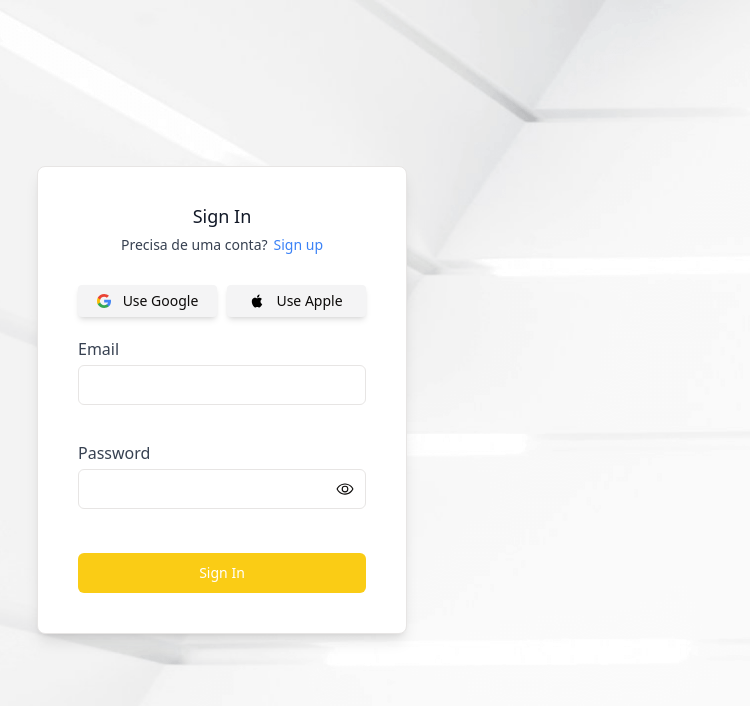
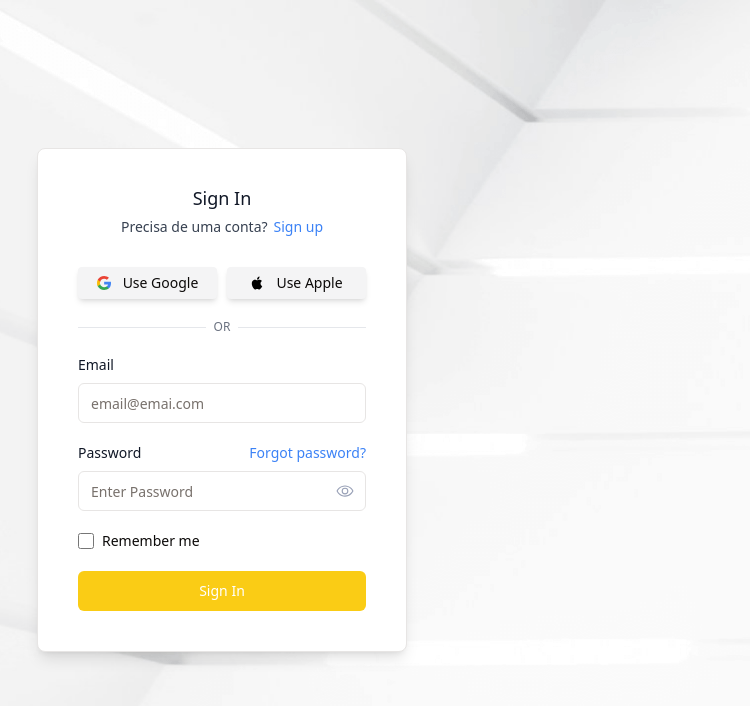
Before and after one commit to AGASALHA/pettrackweb, a React (Vite) app: page / in a window 1280 px wide. Shown: the top 706 px of the page, without its empty margins (418-1168 px from the left). Built offline with nearby package versions, Linux system fonts and the light colour scheme.

Commit message:
:lipstick: feat: normalizando components da tela de login

```diff
--- a/src/screens/Signin.tsx
+++ b/src/screens/Signin.tsx
@@ -53,34 +53,58 @@ export function Signin() {
               Use Apple
             </a>
           </div>
-
-          <div className="mb-4">
-            <label className="block text-gray-700">Email</label>
+          <div className="flex items-center gap-2">
+            <span className="border-t border-gray-200 w-full">
+            </span>
+            <span className="text-xs text-gray-500 font-medium uppercase">
+              Or
+            </span>
+            <span className="border-t border-gray-200 w-full">
+            </span>
+          </div>
+          <div className="flex flex-col gap-1">
+            <label className="text-sm font-normal text-gray-900">Email</label>
             <Input
               type="email"
               value={email}
+              placeholder='email@emai.com'
               onChange={(e) => setEmail(e.target.value)}
-              className="w-full mt-1"
+              className="w-full mt-1 outline-none focus:outline-none focus:border-yellow-400 "
               required
             />
           </div>
-          <div className="mb-6">
-            <label className="block text-gray-700">Password</label>
-            <div className='input relative flex items-center justify-center'>
+          <div className="flex flex-col gap-1">
+            <div className="flex items-center justify-between gap-1">
+              <label className="text-sm font-normal text-gray-900">Password</label>
+              <Link to="/forgotPass" className="text-sm text-blue-500">Forgot password?</Link>
+            </div>
+            <div className='relative flex items-center justify-center'>
               <Input
                 type={showPassword ? 'text' : 'password'}
                 value={password}
+                placeholder='Enter Password'
                 onChange={(e) => setPassword(e.target.value)}
-                className="w-full mt-1"
+                className="w-full mt-1 outline-none focus:outline-none focus:border-yellow-400 "
                 required
               />
-              <span onClick={toggleShowPass} className='absolute right-3 mt-1'>
+              <span onClick={toggleShowPass} className='absolute right-3 mt-1 cursor-pointer'>
                 {
-                  showPassword ? <EyeSlash size={18} /> : <Eye size={18} />
+                  showPassword ? <EyeSlash size={18} color='#99a1b7' /> : <Eye size={18} color='#99a1b7' />
                 }
               </span>
             </div>
           </div>
+          <label className="flex w-full items-center justify-start gap-2">
+            <Input
+              className="rounded-md h-4 w-4"
+              name="check"
+              type="checkbox"
+              value="1"
+            />
+            <span className="text-sm">
+              Remember me
+            </span>
+          </label>
           <Button
             type="submit"
             className="w-full bg-yellow-400 text-white hover:bg-yellow-300 transition"
```
